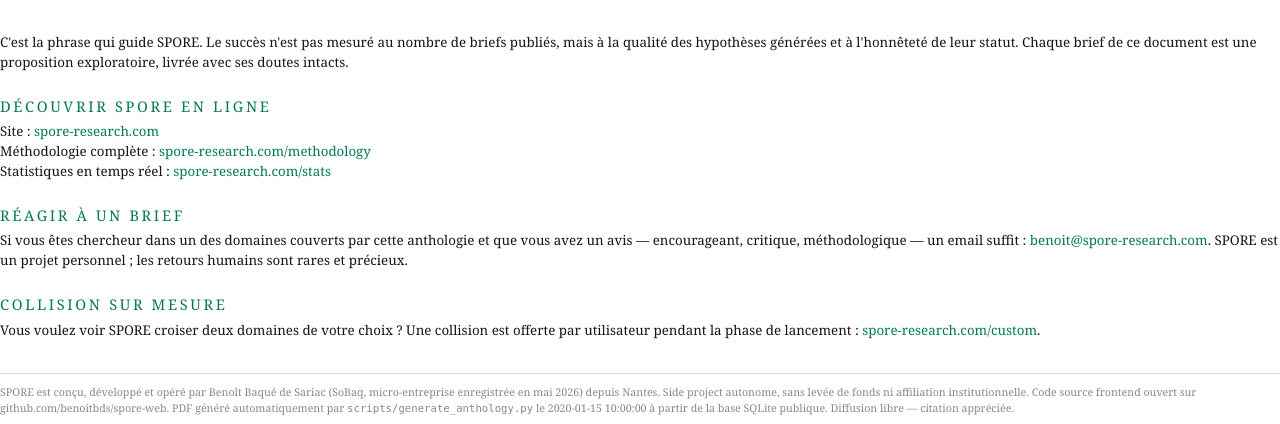
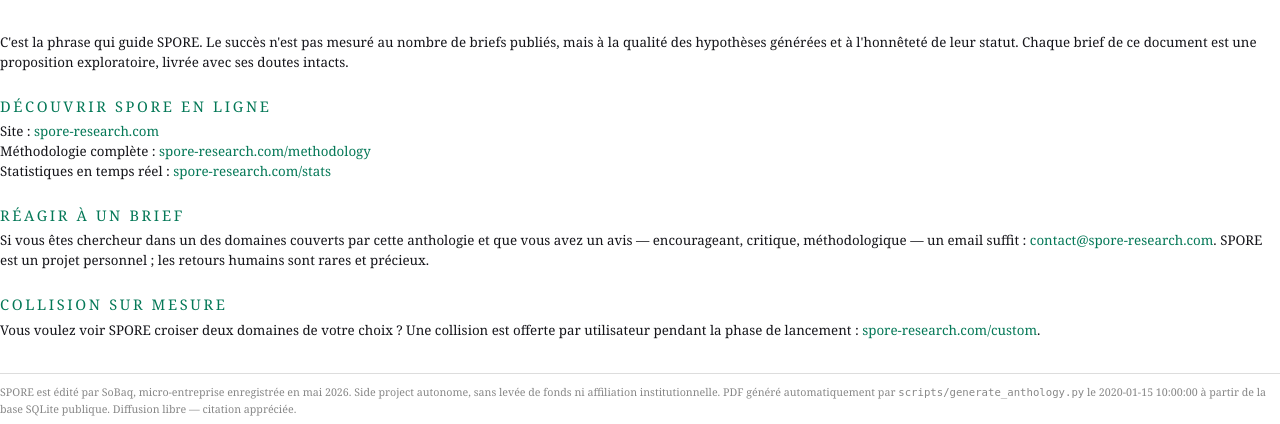
Before and after one commit to benoitbds/spore-poc, a Python web app: template templates/anthology/anthology.html.j2 in a window 1280 px wide. Shown: the part 2684-3108 px from the top of the page. Run offline with Jinja, Linux system fonts and the light colour scheme; the template is opened without the code that fills it: most values are stand-ins (such as "Sample title", 1, 10 or a date in 2020).

Commit message:
chore(anthologie): retirer l'identité nominative du corps du PDF
Le pied de page de l'anthologie nommait l'opérateur, sa ville et son
dépôt GitHub personnel, et donnait benoit@ comme contact. Corps corrigé :
« SPORE est édité par SoBaq, micro-entreprise enregistrée en mai 2026 »,
contact@spore-research.com.

Métadonnées non touchées, et vérifiées inchangées après régénération :
/Producer WeasyPrint 68.1 seul, pas de /Author, pas de /Creator, pas de
XMP. Il n'existe aucun générateur de PDF par brief — l'anthologie est le
seul PDF produit.

PDF régénéré et contrôlé par décodage des CMaps ToUnicode (le texte est
encodé en glyphes de police sous-ensemblée : un grep binaire ne le voit
pas) : 0 occurrence du nom, de la ville et du handle.

Co-Authored-By: Claude Opus 5 <noreply@anthropic.com>
Claude-Session: https://claude.ai/code/session_01PEr9dQSrRSck6Nw5uaV4kX

```diff
--- a/templates/anthology/anthology.html.j2
+++ b/templates/anthology/anthology.html.j2
@@ -165,7 +165,7 @@
     Si vous êtes chercheur dans un des domaines couverts par cette
     anthologie et que vous avez un avis — encourageant, critique,
     méthodologique — un email suffit :
-    <a href="mailto:benoit@spore-research.com">benoit@spore-research.com</a>.
+    <a href="mailto:contact@spore-research.com">contact@spore-research.com</a>.
     SPORE est un projet personnel ; les retours humains sont rares et
     précieux.
   </p>
@@ -178,11 +178,9 @@
   </p>
 
   <p class="legal">
-    SPORE est conçu, développé et opéré par Benoît Baqué de Sariac
-    (SoBaq, micro-entreprise enregistrée en mai 2026) depuis Nantes.
+    SPORE est édité par SoBaq, micro-entreprise enregistrée en mai 2026.
     Side project autonome, sans levée de fonds ni affiliation
-    institutionnelle. Code source frontend ouvert sur
-    github.com/benoitbds/spore-web. PDF généré automatiquement par
+    institutionnelle. PDF généré automatiquement par
     <code>scripts/generate_anthology.py</code> le {{ generation_date_fr }} à partir
     de la base SQLite publique. Diffusion libre — citation appréciée.
   </p>
```
